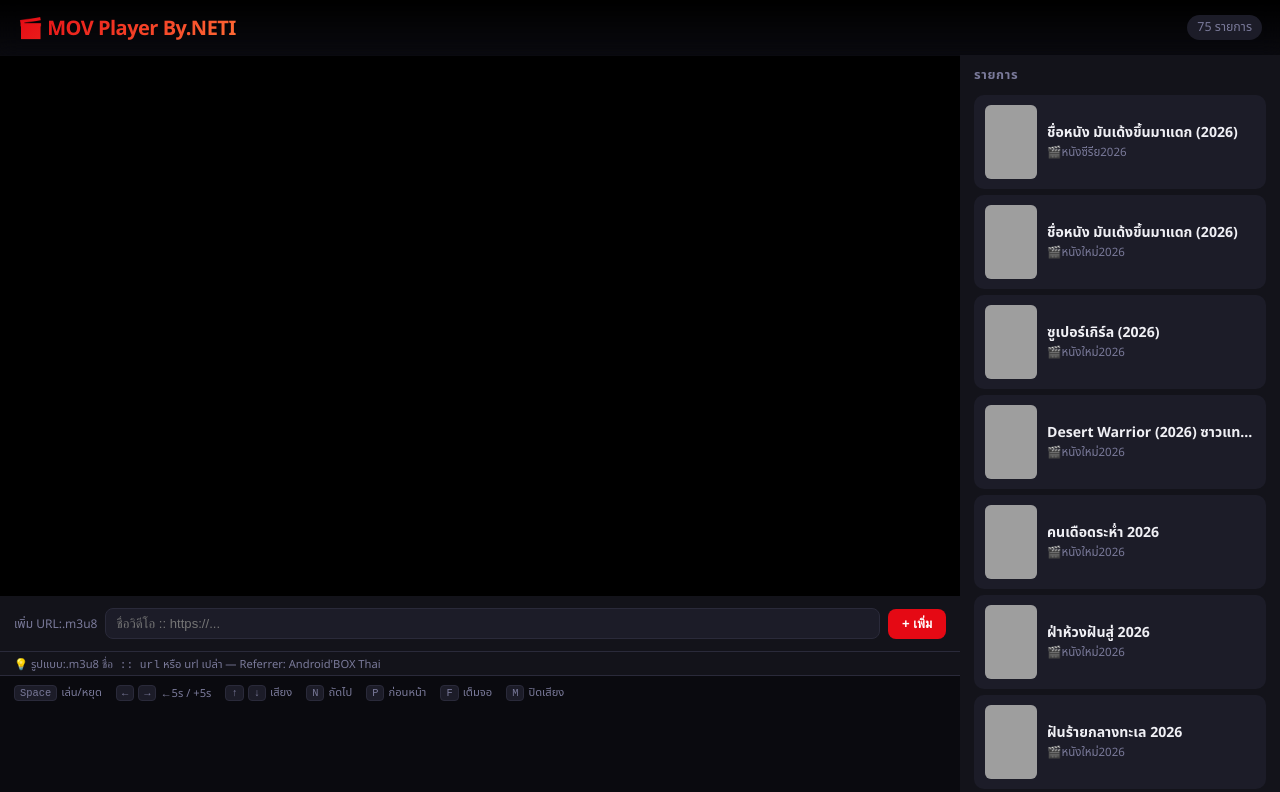
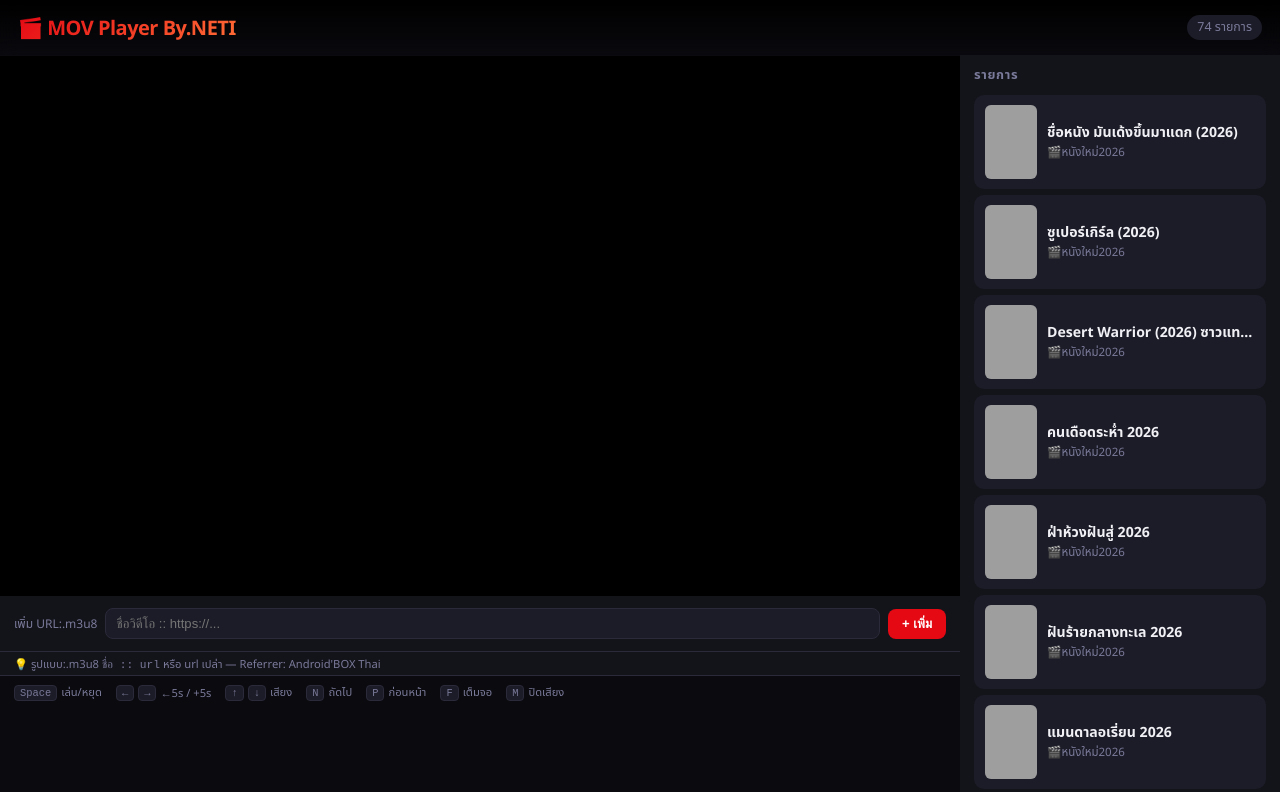
Before and after one commit to iManPost/playermov, a plain HTML site: page folder3/index.html in a window 1280 px wide. Shown: the top 792 px of the page. Drawn offline with nearby package versions, Linux system fonts and the light colour scheme; grey boxes are pictures that could not be loaded.

Commit message:
Update index.html

```diff
--- a/folder3/index.html
+++ b/folder3/index.html
@@ -505,17 +505,12 @@ const REFERRER = 'https://9.9nung.com/';
 const items = [
 
 
- {
-    name: 'ชื่อหนัง มันเด้งขึ้นมาแดก (2026) ',
-    group: '🎬หนังซีรีย2026',
-    logo: 'https://img.salehere.co.th/p/1200x0/2022/06/17/cuxoifggy7b4.jpg',
-    url: 'https://ezycdn.stream/playlist-6pgltt5j-master.m3u8'
-  },
+
     {
     name: 'ชื่อหนัง มันเด้งขึ้นมาแดก (2026) ',
     group: '🎬หนังใหม่2026',
     logo: 'https://hd.movie285.com/wp-content/uploads/2026/06/5et5ymvz.jpg',
-    url: 'https://ezycdn.stream/playlist-6pgltt5j-master.m3u8'
+    url: 'https://media.vdohls.com/EN6Gna-Lf_374/playlist.m3u8'
   },
  {
     name: 'ซูเปอร์เกิร์ล (2026) ',
```
